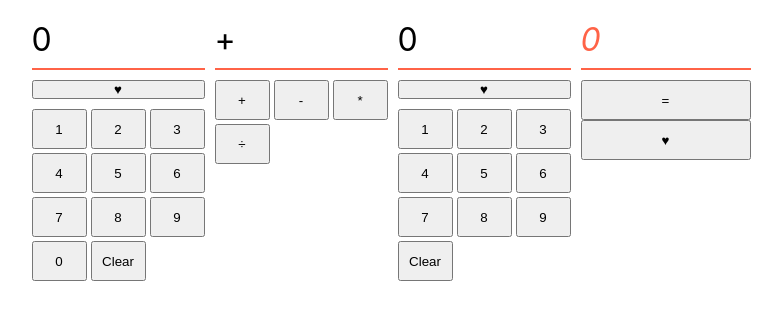
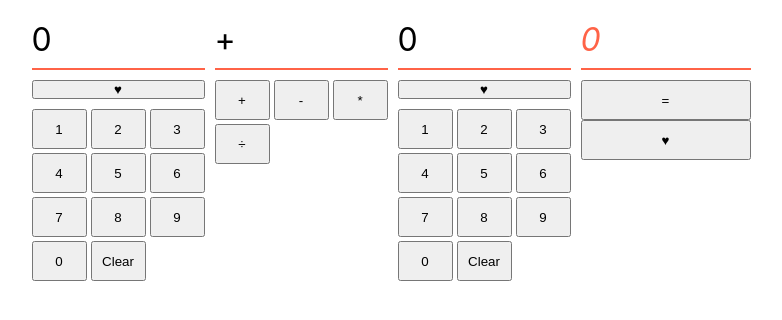
Before and after one commit to boolean-uk/react-state-calculator, a React (Create React App) app: page / in a window 1280 px wide. Shown: the top 320 px of the page, without its empty margins (249-1031 px from the left). Built offline with nearby package versions, Linux system fonts and the light colour scheme.

Commit message:
added 0 that was deleted by mistake

```diff
--- a/src/App.js
+++ b/src/App.js
@@ -23,7 +23,7 @@ function App() {
   const [operator, setOperator] = useState("+");
   const [result, setResult] = useState(0);
   const [save, setSave] = useState(0)
-  let myResults = 0;
+
 
   const handleResult = () => {
     let newResult = 0;
@@ -107,6 +107,7 @@ function App() {
         <button onClick={() => { setCount2(parseInt(count2 + '7',10).toString())}}>7</button>
         <button onClick={() => { setCount2(parseInt(count2 + '8',10).toString())}}>8</button>
         <button onClick={() => { setCount2(parseInt(count2 + '9',10).toString())}}>9</button>
+        <button onClick={() => { setCount2(parseInt(count2 + '0',10).toString())}}>0</button>
           <button onClick={() => { setCount2('0' )}}>Clear</button>
         </div>
       </div>
```
